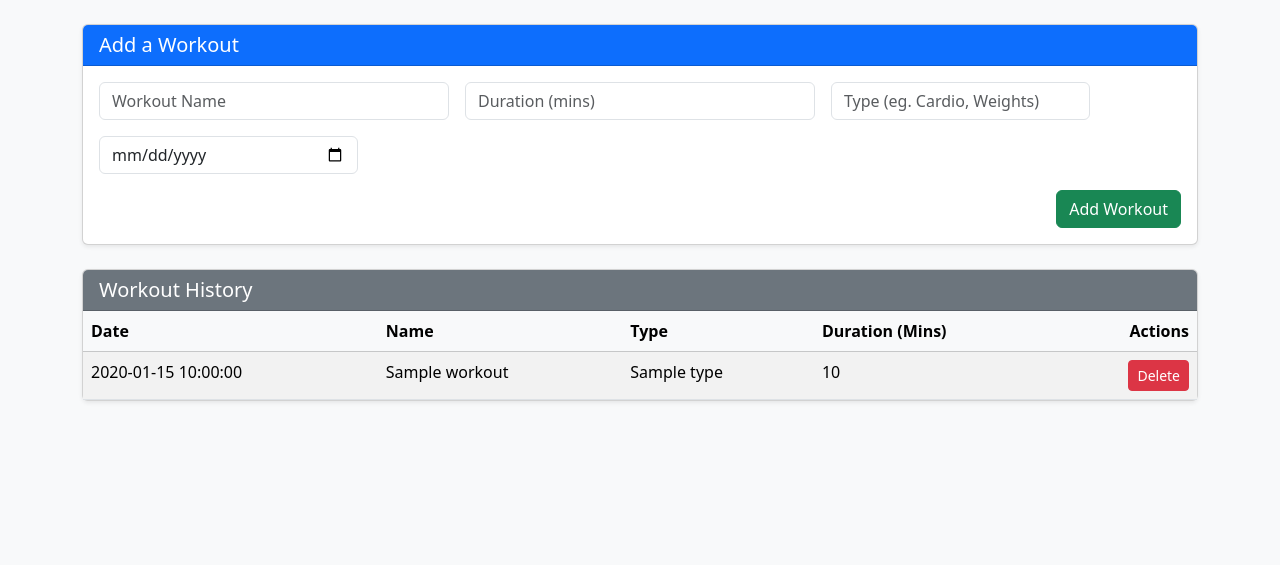
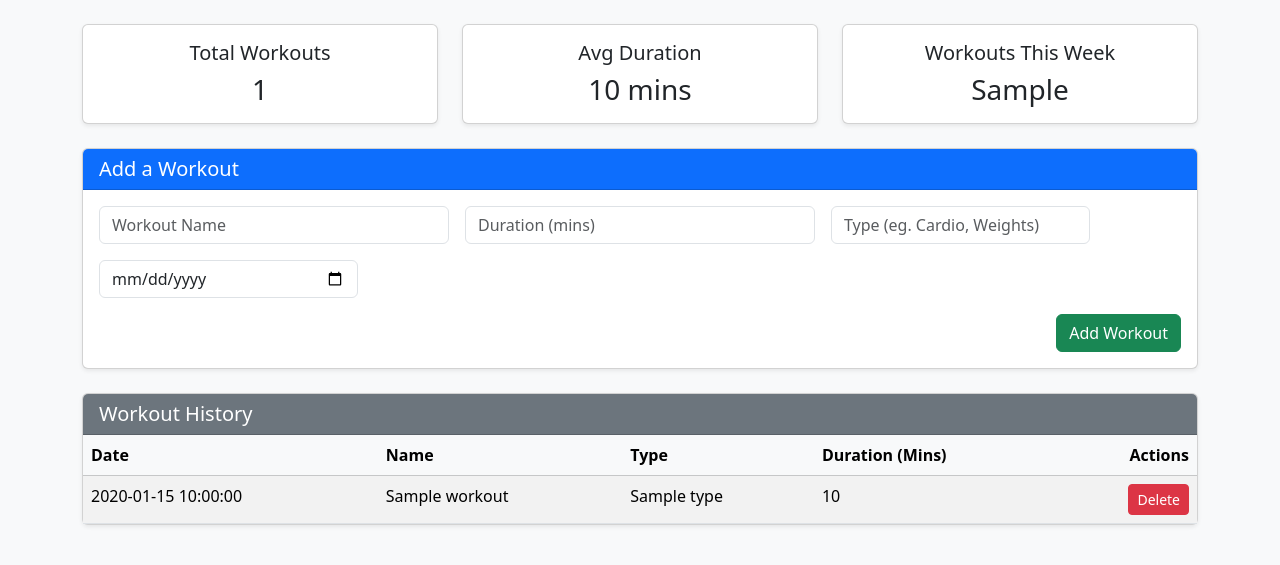
Before and after one commit to OCarrollM/aws-gym-tracker, a Python web app: template templates/index.html in a window 1280 px wide. Shown: the part 56-621 px from the top of the page. Run offline with Jinja, Linux system fonts and the light colour scheme; the template is opened without the code that fills it: most values are stand-ins (such as "Sample title", 1, 10 or a date in 2020).

Commit message:
adding a metrics section that can show the user how many workouts the have done in the week along side the average time they spend in the gym

```diff
--- a/templates/index.html
+++ b/templates/index.html
@@ -30,6 +30,33 @@
     </nav>
 
     <div class="container">
+        <div class="row mb-4">
+            <div class="col-md-4">
+                <div class="card text-center shadow-sm">
+                    <div class="card-body">
+                        <h5 class="card-title">Total Workouts</h5>
+                        <h3 class="card-text">{{ total_workouts }}</h3>
+                    </div>
+                </div>
+            </div>
+            <div class="col-md-4">
+                <div class="card text-center shadow-sm">
+                    <div class="card-body">
+                        <h5 class="card-title">Avg Duration</h5>
+                        <h3 class="card-text">{{ avg_duration }} mins</h3>
+                    </div>
+                </div>
+            </div>
+            <div class="col-md-4">
+                <div class="card text-center shadow-sm">
+                    <div class="card-body">
+                        <h5 class="card-title">Workouts This Week</h5>
+                        <h3 class="card-text">{{ workouts_this_week }}</h3>
+                    </div>
+                </div>
+            </div>
+        </div>
+
         <div class="card shadow-sm mb-4">
             <div class="card-header bg-primary text-white">
                 <h5 class="mb-0">Add a Workout</h5>
```
Also changed, not shown: main.py (+13 -1 lines).
